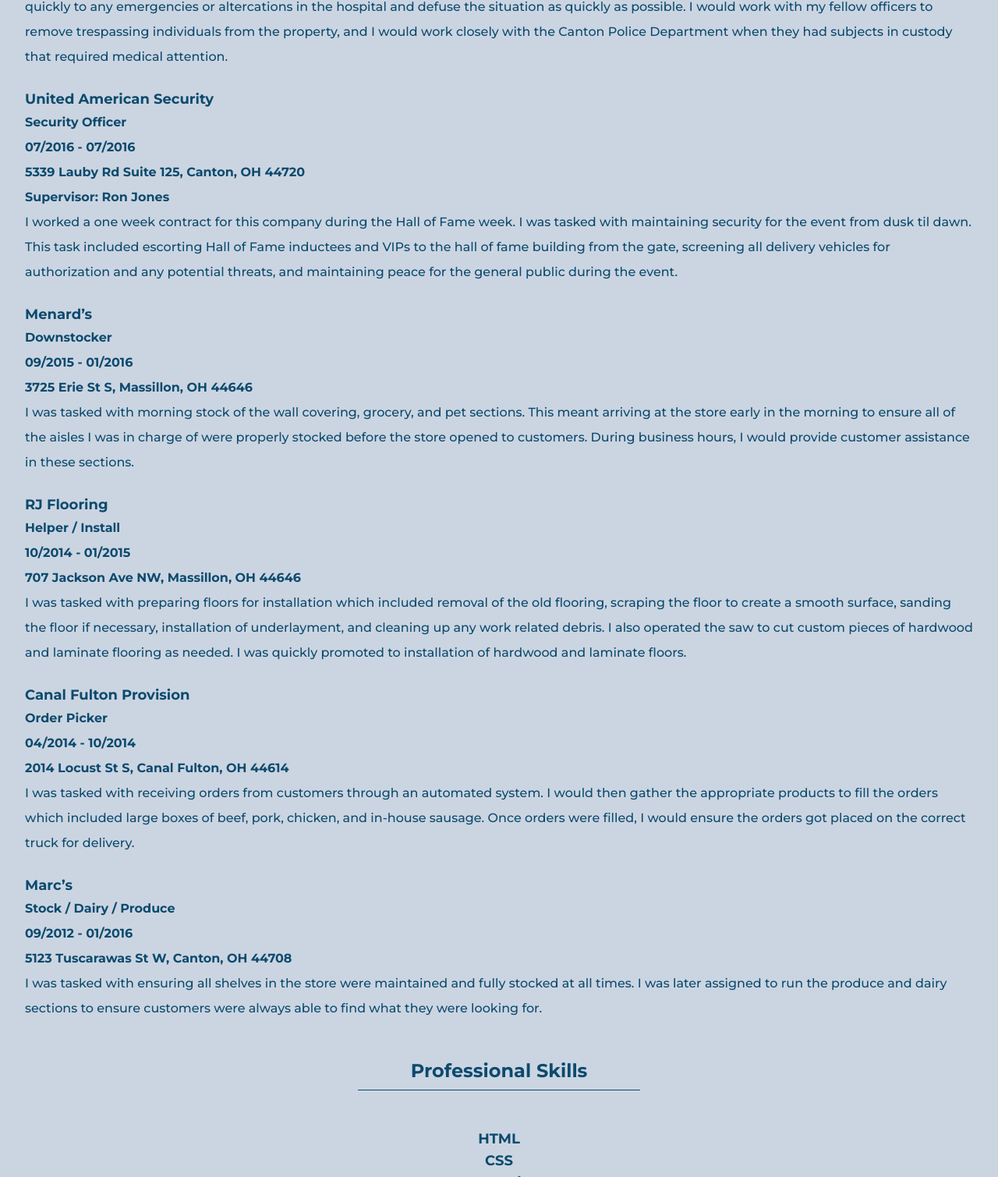
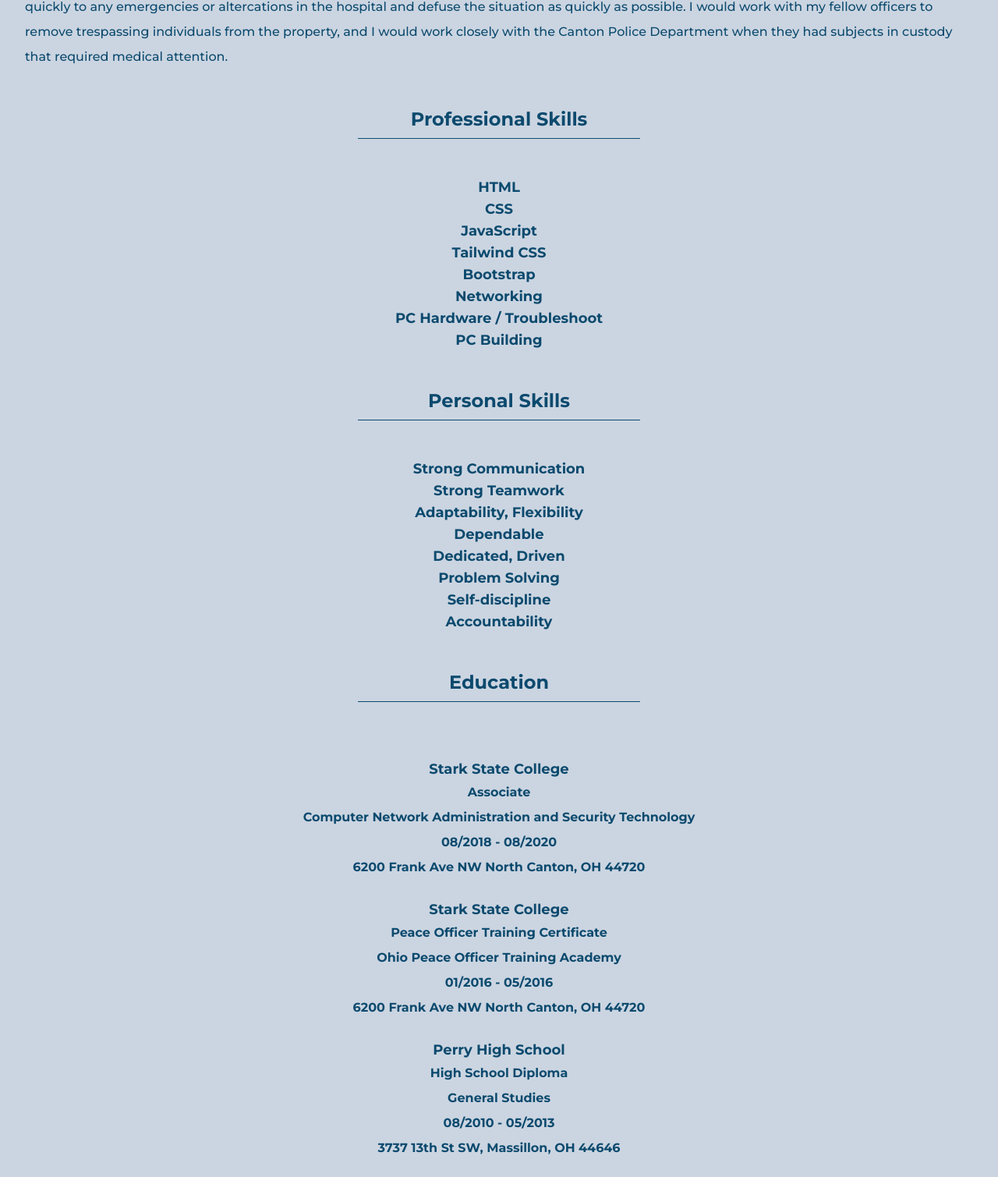
Before and after one commit to tkern2/tkern, a website: page Resume/public/index.html in a window 1280 px wide. Shown: the part 1612-3121 px from the top of the page at 78% size. Drawn offline with Linux system fonts and the light colour scheme.

Commit message:
Update index.html

```diff
--- a/Resume/public/index.html
+++ b/Resume/public/index.html
@@ -130,66 +130,6 @@
             the property, and I would work closely with the Canton Police Department when they
             had subjects in custody that required medical attention.</p>
 
-        <h1 class="font-bold text-lg pt-6">
-            United American Security
-        </h1>
-        <p>Security Officer</p>
-        <p>07/2016 - 07/2016</p>
-        <p>5339 Lauby Rd Suite 125, Canton, OH 44720</p>
-        <p>Supervisor:  Ron Jones</p>
-        <p class="font-medium">I worked a one week contract for this company during the Hall of Fame week. I was
-            tasked with maintaining security for the event from dusk til dawn. This task included
-            escorting Hall of Fame inductees and VIPs to the hall of fame building from the gate, screening all delivery vehicles for authorization and any potential threats, and
-            maintaining peace for the general public during the event.
-            </p>
-
-        <h1 class="font-bold text-lg pt-6">
-            Menard’s
-        </h1>
-        <p>Downstocker</p>
-        <p>09/2015 - 01/2016</p>
-        <p>3725 Erie St S, Massillon, OH 44646</p>
-        <p class="font-medium">I was tasked with morning stock of the wall covering, grocery, and pet sections. This
-            meant arriving at the store early in the morning to ensure all of the aisles I was in
-            charge of were properly stocked before the store opened to customers. During
-            business hours, I would provide customer assistance in these sections.
-            </p>
-
-        <h1 class="font-bold text-lg pt-6">
-            RJ Flooring
-        </h1>
-        <p>Helper / Install</p>
-        <p>10/2014 - 01/2015</p>
-        <p>707 Jackson Ave NW, Massillon, OH 44646</p>
-        <p class="font-medium">I was tasked with preparing floors for installation which included removal of the old
-            flooring, scraping the floor to create a smooth surface, sanding the floor if necessary,
-            installation of underlayment, and cleaning up any work related debris. I also operated
-            the saw to cut custom pieces of hardwood and laminate flooring as needed. I was
-            quickly promoted to installation of hardwood and laminate floors.
-            </p>
-
-        <h1 class="font-bold text-lg pt-6">
-            Canal Fulton Provision
-        </h1>
-        <p>Order Picker</p>
-        <p>04/2014 - 10/2014</p>
-        <p>2014 Locust St S, Canal Fulton, OH 44614</p>
-        <p class="font-medium">I was tasked with receiving orders from customers through an automated system. I
-            would then gather the appropriate products to fill the orders which included large boxes
-            of beef, pork, chicken, and in-house sausage. Once orders were filled, I would ensure
-            the orders got placed on the correct truck for delivery.
-            </p>
-
-        <h1 class="font-bold text-lg pt-6">
-            Marc’s
-        </h1>
-        <p>Stock / Dairy / Produce</p>
-        <p>09/2012 - 01/2016</p>
-        <p>5123 Tuscarawas St W, Canton, OH 44708</p>
-        <p class="font-medium">I was tasked with ensuring all shelves in the store were maintained and fully stocked at
-            all times. I was later assigned to run the produce and dairy sections to ensure
-            customers were always able to find what they were looking for.
-            </p>
     </div>
 
 <!-- skills -->
```
